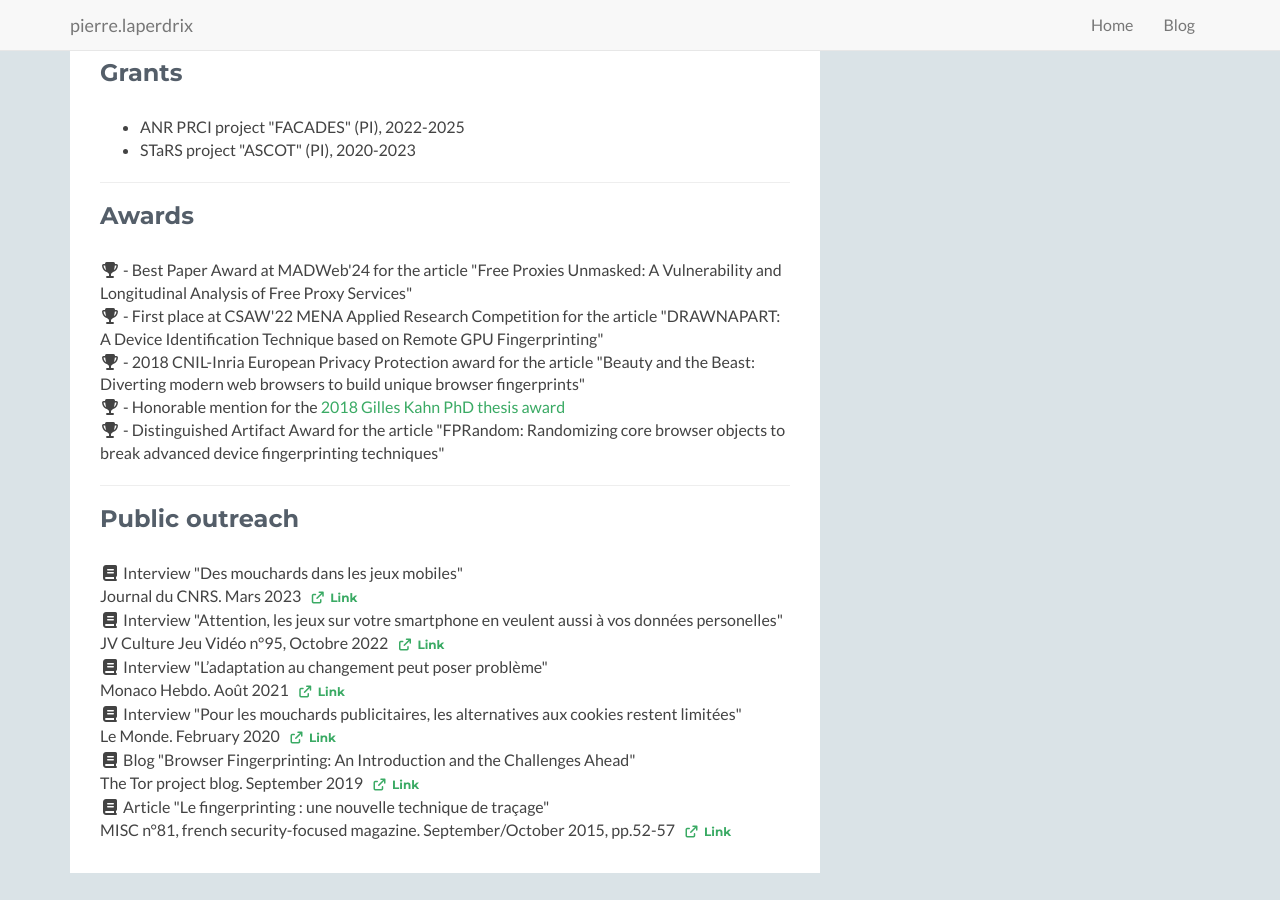
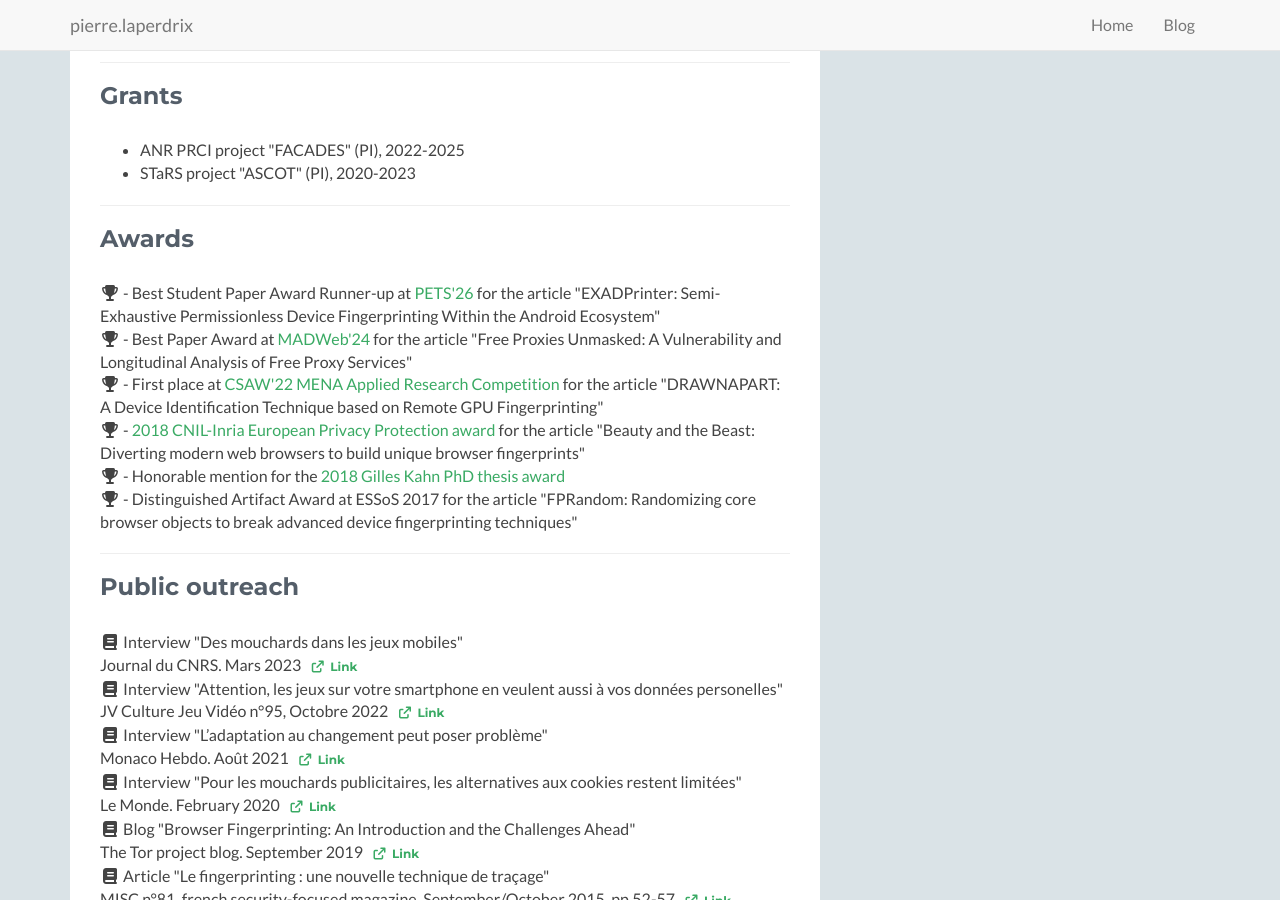
Before and after one commit to plaperdr/plaperdr.github.io, a Jekyll site: the page built from index.html, in a window 1280 px wide and 900 px high, scrolled down 8234 px. Built offline with Jekyll 4.4.1, drawn with Linux system fonts in a browser that asks for light colours; some of the changed text lies outside the part shown.

Commit message:
Updating site

```diff
--- a/index.html
+++ b/index.html
@@ -57,6 +57,7 @@ layout: home
                                     (<b><a href="https://petsymposium.org/2026/" target="_blank">PETS 2026</a></b>)
                                     <br>Calgary, Canada
                                 </span><br>
+                                <span><i class="fa fa-trophy" aria-hidden="true"></i> - Best Student Paper Award Runner-up</span><br>
                                 <a class="btn btn-secondary btn-xs" href="" target="_blank"><i class="fa-regular fa-file"></i>PDF (soon)</a>
                             </li><!--//li-->
                             <br>
@@ -496,7 +497,7 @@ layout: home
                         <i class="fa fa-pencil"></i> Jury member of the <a href="https://www.cnil.fr/en/launch-8th-edition-cnil-inria-privacy-award" target="_blank">CNIL-Inria Privacy Award 2024</a>,
                         the <a href="https://www.cnil.fr/en/launch-9th-edition-cnil-inria-privacy-award" target="_blank">CNIL-Inria Privacy Award 2025</a><br> and
                         the <a href="https://www.cnil.fr/en/launch-10th-edition-cnil-inria-privacy-award" target="_blank">CNIL-Inria Privacy Award 2026</a><br>
-                        <i class="fa fa-pencil"></i> Vice Program Chairs for <a href="https://petsymposium.org/cfp25.php" target="_blank">PETS 2025</a> and <a href="https://petsymposium.org/cfp26.php" target="_blank">PETS 2026</a>
+                        <i class="fa fa-pencil"></i> Vice Program Chairs for <a href="https://petsymposium.org/cfp25.php" target="_blank">PETS 2025</a>, <a href="https://petsymposium.org/cfp26.php" target="_blank">PETS 2026</a> and <a href="https://petsymposium.org/cfp27.php" target="_blank">PETS 2027</a>
                         <br>
                         <i class="fa fa-pencil"></i> Program Committee member for:
                         <ul>
@@ -574,16 +575,17 @@ layout: home
 
                 <h2 class="heading">Awards</h2>
                 <div class="content">
-                    <i class="fa fa-trophy" aria-hidden="true"></i> - Best Paper Award at MADWeb'24 for the article "Free Proxies Unmasked: A Vulnerability and Longitudinal Analysis of Free Proxy Services"<br>
+                    <i class="fa fa-trophy" aria-hidden="true"></i> - Best Student Paper Award Runner-up at <a href="https://petsymposium.org/2026/student-paper-award.php" target="_blank">PETS'26</a> for the article "EXADPrinter: Semi-Exhaustive Permissionless Device Fingerprinting Within the Android Ecosystem"<br>
 
-                    <i class="fa fa-trophy" aria-hidden="true"></i> - First place at CSAW'22 MENA Applied Research Competition for the article "DRAWNAPART: A Device Identification Technique based on Remote GPU Fingerprinting"<br>
+                    <i class="fa fa-trophy" aria-hidden="true"></i> - Best Paper Award at <a href="https://madweb.work/program24/" target="_blank">MADWeb'24</a> for the article "Free Proxies Unmasked: A Vulnerability and Longitudinal Analysis of Free Proxy Services"<br>
 
-                    <i class="fa fa-trophy" aria-hidden="true"></i> - 2018 CNIL-Inria European Privacy Protection award for the article "Beauty and the Beast: Diverting modern web browsers to build unique browser fingerprints"<br>
+                    <i class="fa fa-trophy" aria-hidden="true"></i> - First place at <a href="https://sites.nyuad.nyu.edu/ccs-ad/?p=237001" target="_blank">CSAW'22 MENA Applied Research Competition</a> for the article "DRAWNAPART: A Device Identification Technique based on Remote GPU Fingerprinting"<br>
 
-                    <i class="fa fa-trophy" aria-hidden="true"></i> - Honorable mention for the
-                    <a href="https://www.societe-informatique-de-france.fr/recherche/prix-de-these-gilles-kahn/laureats-2018/" target="_blank">2018 Gilles Kahn PhD thesis award</a><br>
+                    <i class="fa fa-trophy" aria-hidden="true"></i> - <a href="https://www.cnil.fr/fr/la-cnil-et-inria-decernent-le-prix-protection-de-la-vie-privee-2018" target="_blank">2018 CNIL-Inria European Privacy Protection award</a> for the article "Beauty and the Beast: Diverting modern web browsers to build unique browser fingerprints"<br>
 
-                    <i class="fa fa-trophy" aria-hidden="true"></i> - Distinguished Artifact Award for the article "FPRandom: Randomizing core browser objects to break advanced device fingerprinting techniques"<br>
+                    <i class="fa fa-trophy" aria-hidden="true"></i> - Honorable mention for the <a href="https://www.societe-informatique-de-france.fr/recherche/prix-de-these-gilles-kahn/laureats-2018/" target="_blank">2018 Gilles Kahn PhD thesis award</a><br>
+
+                    <i class="fa fa-trophy" aria-hidden="true"></i> - Distinguished Artifact Award at ESSoS 2017 for the article "FPRandom: Randomizing core browser objects to break advanced device fingerprinting techniques"<br>
                 </div>
 
                     <hr class="divider" />
@@ -793,6 +795,7 @@ layout: home
                     <h2 class="heading">Talks/events</h2>
                     <div class="content">
                         <ul class="list-unstyled">
+                            <li><i class="fa-regular fa-calendar-days"></i> Web tracking seminar at KU Leuven (March 2026, Leuven, BE) - Presentation on Android device fingerprinting</li>
                             <li><i class="fa-regular fa-calendar-days"></i> HDR defense (October 2025, Lille, FR)</li>
                             <li><i class="fa-regular fa-calendar-days"></i> <a target="_blank" href="https://gdr-securite.irisa.fr/ressources-sur-lorientation-post-these/">Demi-journée orientation post-thèse</a> (Virtual) - Invited to talk about possible research careers in France </li>
                             <li><i class="fa-regular fa-calendar-days"></i> <a target="_blank" href="https://madweb.work/program24/">MADWeb 2024</a> (San Diego, US) - Keynote speaker on the topic of web evolution</li>
```
